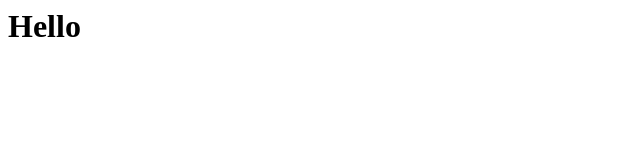
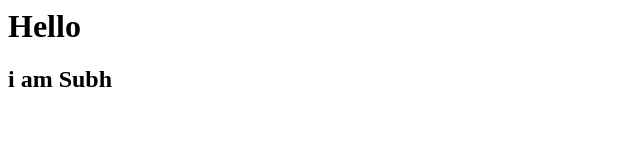
Before and after one commit to subhprakash/xyz, a plain HTML site: page index.html in a window 1280 px wide. Shown: the whole page, without its empty margins (0-640 px from the left). Drawn offline with Linux system fonts and the light colour scheme.

Commit message:
Update index.html

```diff
--- a/index.html
+++ b/index.html
@@ -1 +1,2 @@
 <h1>Hello</h1>
+<h2>i am Subh</h2>
```
